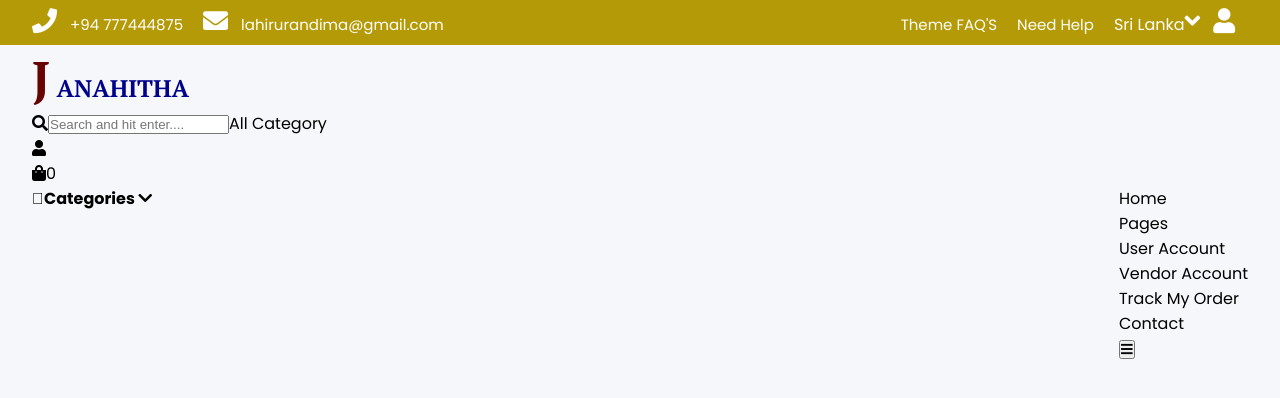
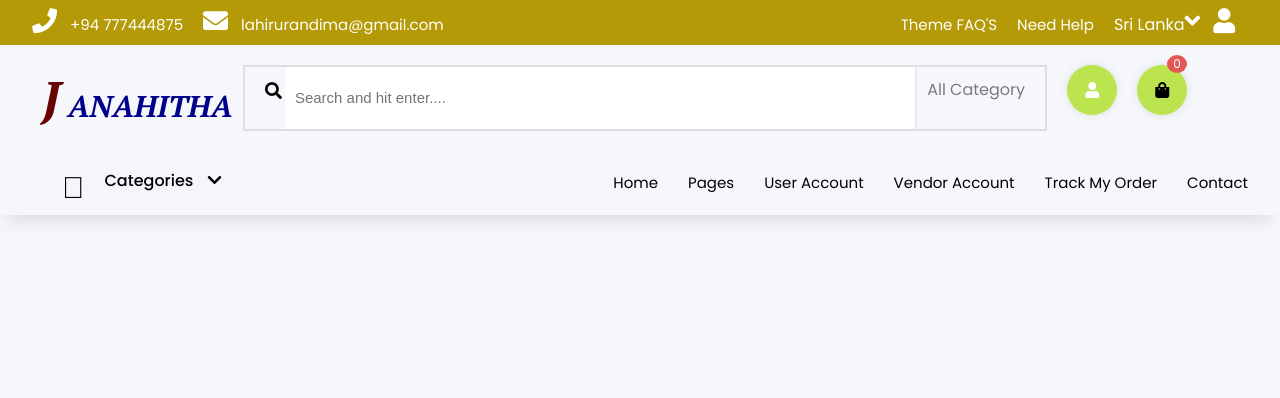
Before and after one commit to WIJETHUNGA-174/DBMS-project, a React (Create React App) app in the folder client/: page / in a window 1280 px wide. Shown: the top 398 px of the page. Built offline with nearby package versions, Linux system fonts and the light colour scheme.

Commit message:
home page and main pages adding

```diff
--- a/client/src/App.css
+++ b/client/src/App.css
@@ -38,3 +38,24 @@
 .RText {
   text-align: right;
 }
+input , button{
+  outline: none;
+  border: none;
+  background-color: none;
+}
+.row{
+  width:50%;
+}
+.icon-circle{
+  width: 50px;
+  height: 50px;
+  line-height: 50px;
+  border-radius: 50%;
+  background-color: rgb(188, 228, 79);
+  margin-left: 20px;
+  text-align: center;
+  box-shadow: 0 0 10px rgba(0,0,0,0.1);
+}
+.boxShadow{
+  box-shadow: 0 0 10px rgba(0,0,0,0.1);
+}
--- a/client/src/components/header/Head.jsx
+++ b/client/src/components/header/Head.jsx
@@ -11,7 +11,7 @@
                     <i className='fa fa-envelope'></i>
                     <label htmlFor=''>lahirurandima@gmail.com</label>
                 </div>
-                <div className="right row RTex">
+                <div className="right row RText">
                     <label>Theme FAQ'S</label>
                     <label>Need Help</label>
                     <span>Sri Lanka</span>
--- a/client/src/components/header/Header.css
+++ b/client/src/components/header/Header.css
@@ -14,13 +14,12 @@
     margin-right: 20px;
 }
 /*________________head______________________*/
-
 /*________________Serch______________________*/
-.serch{
+.search{
     padding: 20px 0;
     color: #fff;
 }
-.serch .logo{
+.search .logo{
     width: auto;
     height: auto;
     font-size: 30px;
@@ -40,5 +39,106 @@
     font-weight: 800;
     color: rgb(104, 3, 3);
 }
+.search .width{
+    width: 20%;
+}
+.search-box {
+    width: 80%;
+    border: 2px solid rgba(0, 0, 0, 0.1);
+}
+.search-box i {
+    width: 5%;
+    text-align: center;
+    font-size: 20px;
+    opacity: 17px;
+    padding: 15px 20px;
+    font-size: 17px;
+    color: black;
+}
+.search-box input {
+    width: 100%;
+    padding: 10px;
+}
+::placeholder{
+    font-size: 15px;
+}
+.search-box span{
+    width: 20%;
+    opacity: 0.5;
+    border-left: 2px solid rgba(0, 0, 0, 0.1);
+    padding: 10px;
+    color: black;
+}
+.cart {
+    position: relative;
+}
+.search .cart span {
+    position: absolute;
+    top: -10px;
+    right: 0;
+    width: 20px;
+    background-color: rgb(228, 87, 87);
+    border-radius: 50%;
+    text-align: center;
+    font-size: 12px;
+    color: #fff;
+}
+.search .f_flex {
+    justify-self: end;
+    display: flex;
+}
 
 /*________________Serch______________________*/
+
+.categories{
+    padding: 0 30px;
+    background-color: rgb(245, 245, 252);
+    border-radius: 5px;
+    height: 6vh;
+    margin-top: 5px;
+}
+.categories span{
+    font-size: 30px;
+    margin-right: 20px;
+    margin-top: 10px;
+}
+.categories h4 {
+    font-weight:500;
+    margin-top: 12px;
+}
+.categories h4 i{
+    margin-left: 10px;
+}
+header {
+    height: 8vh;
+    box-shadow: -1px 15px 17px -8px rgba(0,0,0,0.1);
+}
+header ul{
+    line-height: 8vh;
+}
+header ul li{
+    display: inline-block;
+    margin-left: 30px;
+}
+header ul li a{
+    font-size: 15px;
+    font-weight: 400;
+    transition: 0.5s;
+}
+header ul li a:hover{
+    color: rgb(226, 77, 7);
+}
+.open{
+    display: none;
+}
+.search.active {
+    height: 12vh;
+    position: fixed;
+    top: 0;
+    z-index: 1000;
+    width: 100%;
+    background-color: #fff;
+    box-shadow: -1px 11px 24px -11px rgba(0,0,0,0.2);
+    transition: 0.5s;
+
+}
--- a/client/src/components/header/Header.jsx
+++ b/client/src/components/header/Header.jsx
@@ -1,7 +1,7 @@
 import React from 'react'
 import './Header.css'
 import Head from "./Head"
-import Serch from "./Serch"
+import Search from "./Search"
 import Navbar from "./Navbar"
 
 
@@ -9,7 +9,7 @@
   return (
     <>
         <Head />
-        <Serch />
+        <Search />
         <Navbar />
 
     </>
--- a/client/src/components/header/Navbar.jsx
+++ b/client/src/components/header/Navbar.jsx
@@ -15,7 +15,7 @@
               </h4>
             </div>
             <div className='navlink'>
-              <ui className={MobileMenu ? "nav-links-MobileMenu" : "link f_flex capitalize" }  onClick = {() => setMobileMenu(false)}>
+              <ul className={MobileMenu ? "nav-links-MobileMenu" : "link f_flex capitalize" }  onClick = {() => setMobileMenu(false)}>
                 <li>
                   <Link to ='/'>home</Link>
                 </li>
@@ -34,11 +34,7 @@
                 <li>
                   <Link to ='/contact'>contact</Link>
                 </li>
-              </ui>
-              <button className='toggle' onClick={() => setMobileMenu(!MobileMenu)}>
-                {MobileMenu ? <i className='fas fa-times close home-btn'></i> :
-                <i className='fas fa-bars open'></i>}
-              </button>
+              </ul>
             </div>
           </div>
         </header>
--- a/client/src/components/header/Serch.jsx
+++ b/client/src/components/header/Search.jsx
@@ -1,13 +1,13 @@
 import React from 'react'
 import { Link } from 'react-router-dom'
 
-const Serch = () => {
+const Search = () => {
   return (
     <>
         <section className='search'>
-          <div className='container c_flex'>
+          <div className='container f_flex'>
             <div className='logo width'>
-              <h1 className='logo_txt'><span className='j'>J</span> ANAHITHA</h1>
+              <i className='logo_txt'><span className='j'>J</span> ANAHITHA</i>
             </div>
             <div className='search-box f_flex'>
               <i className='fa fa-search'></i>
@@ -15,7 +15,7 @@
               <span>All Category</span>
             </div>
             <div className='icon f_flex width'>
-              <i className='fa fa-user icon_circle'></i>
+              <i className='fa fa-user icon-circle'></i>
               <div className='cart'>
                 <Link to='/cart'>
                   <i className='fa fa-shopping-bag icon-circle'></i>
@@ -29,4 +29,4 @@
   )
 }
 
-export default Serch
+export default Search
```
